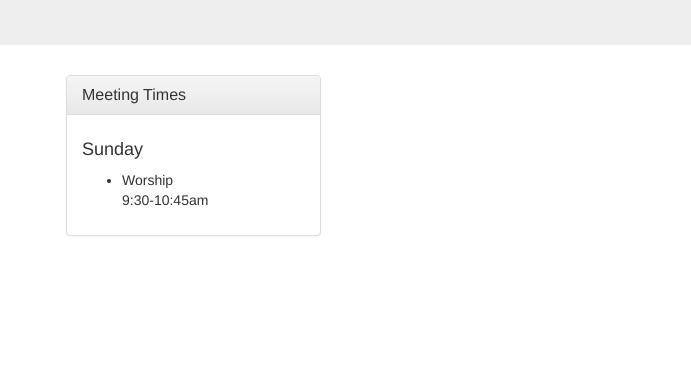
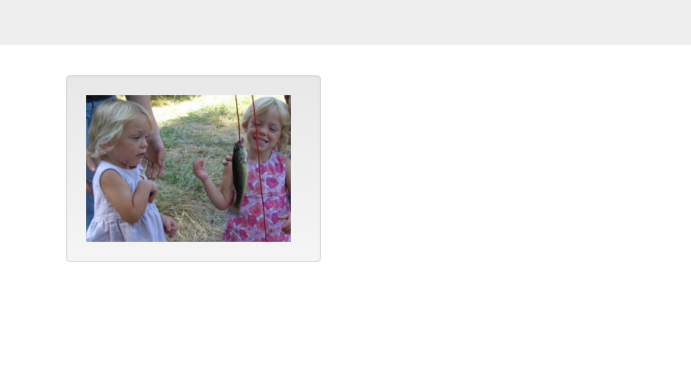
Before and after one commit to dhazel/scottsmillsfriends, a plain HTML site: page index.html in a window 1280 px wide. Shown: the part 233-610 px from the top of the page, 589-1280 px from the left. Drawn offline with Linux system fonts and the light colour scheme.

Commit message:
Replaced the "meeting times" panel with an image

```diff
--- a/index.html
+++ b/index.html
@@ -114,17 +114,8 @@
             </div>
         </div>
         <div class="col-md-3">
-            <div class="panel panel-default">
-                <div class="panel-heading">
-                    <h3 class="panel-title">Meeting Times</h3>
-                </div>
-                <div class="panel-body">
-                    <h4>Sunday</h4>
-                    <ul>
-                        <li>Worship<br/>
-                            9:30-10:45am</li>
-                    </ul>
-                </div>
+            <div class="well">
+                <img src="img/fishstory.png">
             </div>
         </div>
     </div>
```
Also changed, not shown: img/fishstory.png (added).
